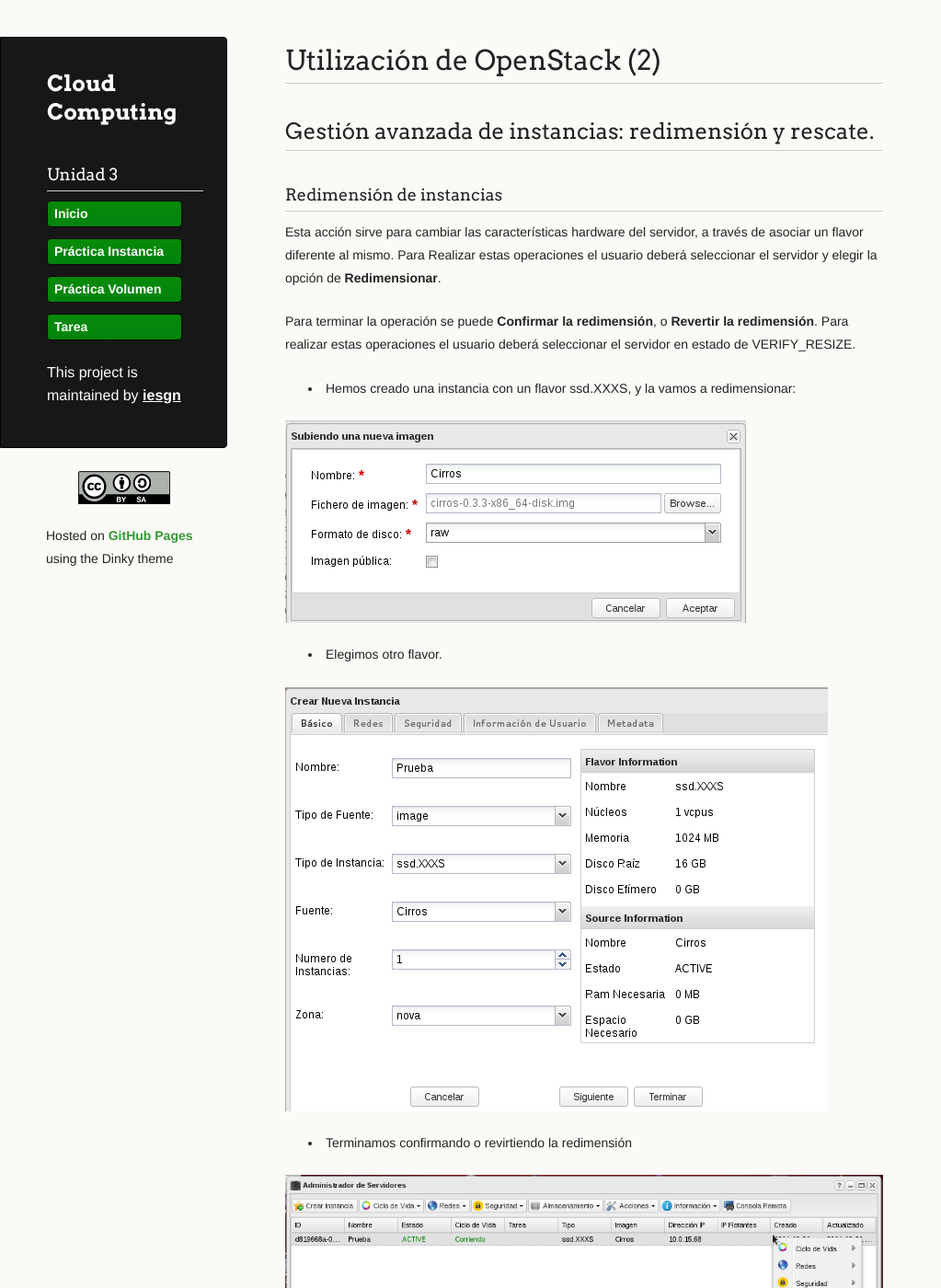
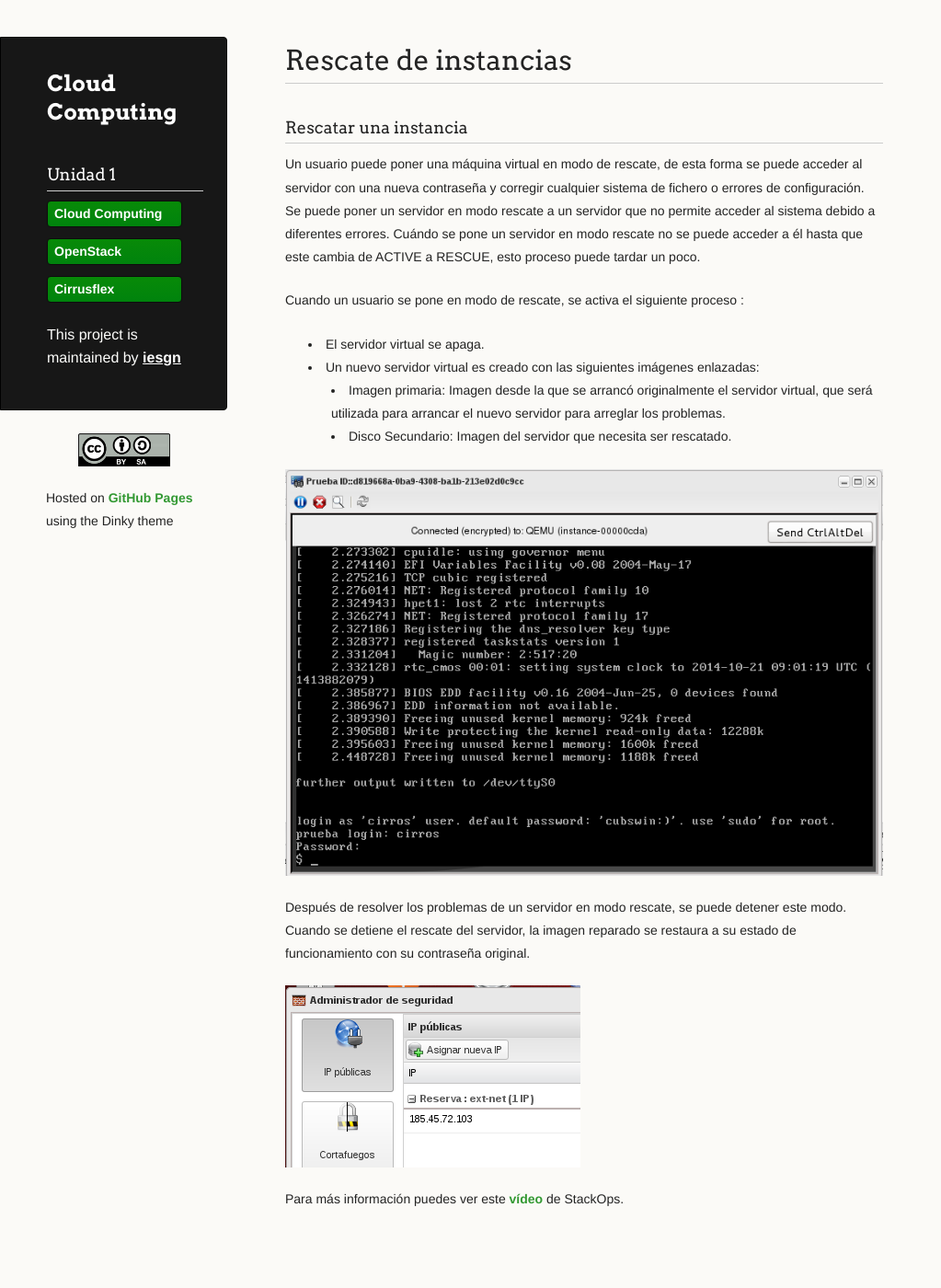
Before and after one commit to iesgn/cloud2, a Jekyll site: the page built from curso/u2/rescate.md, in a window 1280 px wide and 1400 px high. Shown: the whole window at 92% size, without its empty margins (0-1023 px from the left). Built offline with Jekyll 4.4.1, drawn with Linux system fonts in a browser that asks for light colours; some of the changed text lies outside the part shown.

Commit message:
Unidad 2 redimension y rescate

```diff
--- a/curso/u2/rescate.md
+++ b/curso/u2/rescate.md
@@ -1,31 +1,9 @@
 ---
 layout: blog
-tittle: Utilización de OpenStack (2)
+tittle: Rescate de instancias
 menu:
-  - Unidad 3
+  - Unidad 1
 ---
-
-##Gestión avanzada de instancias: redimensión y rescate.
-
-### Redimensión de instancias
-
-Esta acción sirve para cambiar las características hardware del servidor, a través de asociar un flavor diferente al mismo. Para Realizar estas operaciones el usuario deberá seleccionar el servidor y elegir la opción de **Redimensionar**.
-
-Para terminar la operación se puede **Confirmar la redimensión**, o **Revertir la redimensión**. Para realizar estas operaciones el usuario deberá seleccionar el servidor en estado de VERIFY_RESIZE.
-
-* Hemos creado una instancia con un flavor ssd.XXXS, y la vamos a redimensionar:
-
-![redimension](img/demo1_1.png)
-
-* Elegimos otro flavor.
-
-![redimension](img/demo1_2.png)
-
-* Terminamos confirmando o revirtiendo la redimensión
-
-![redimension](img/demo1_3.png)
-
-Para más información puedes ver este [vídeo](https://www.youtube.com/watch?v=p-kNbawLd2U) de StackOps.
 
 ### Rescatar una instancia
 
```
Also changed, not shown: curso/u2/instantaneas.md (+2 -2 lines), curso/u2/redimension.md (added, +26 -0 lines).
